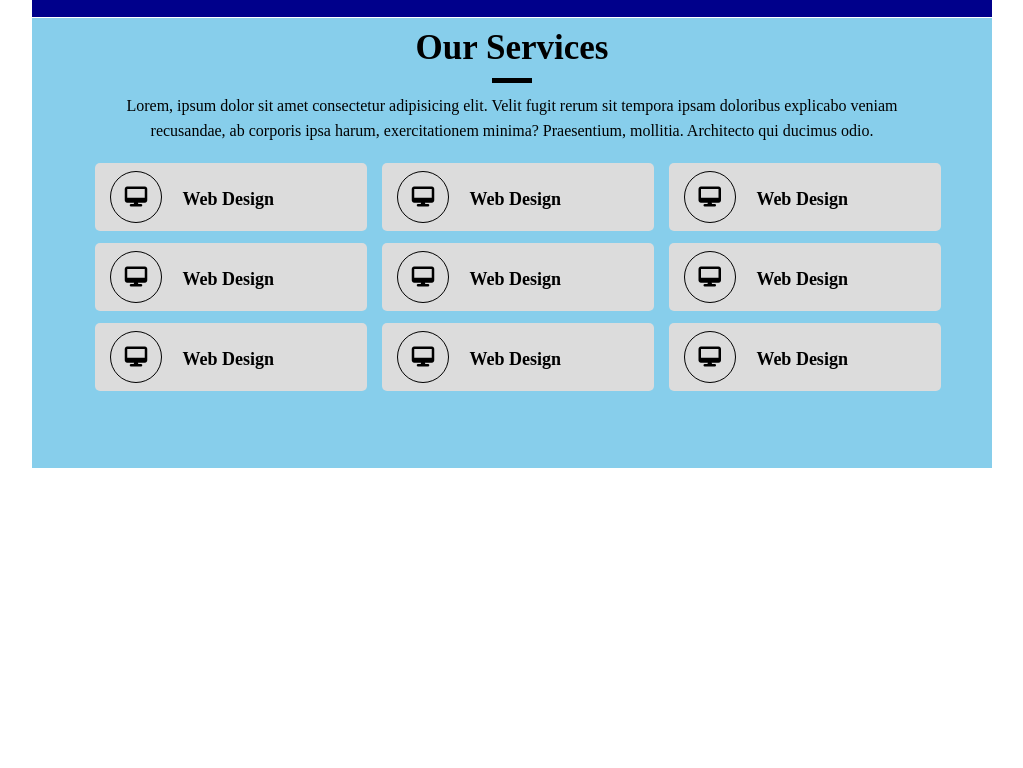
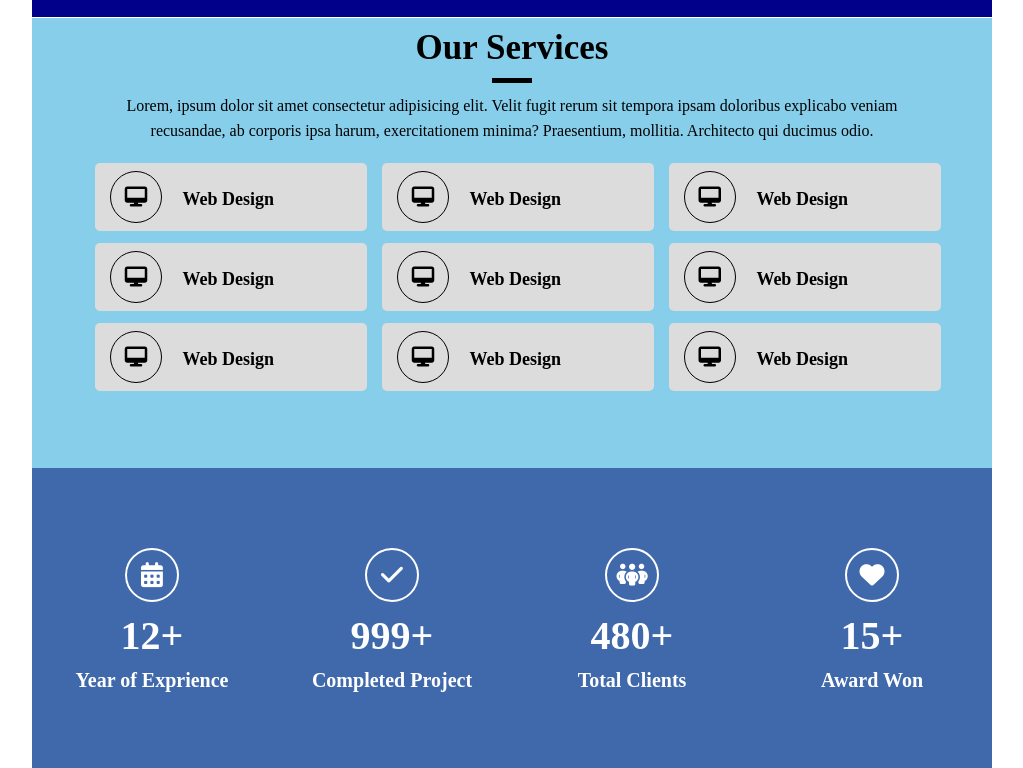
Before and after one commit to shafikcmt/btech2nd-template, a plain HTML site: page index.html in a window 1280 px wide. Shown: the part 1001-1769 px from the top of the page, without its empty margins (128-1151 px from the left). Before the commit the page ends 1469 px from the top, so only its background shows below. Drawn offline with Linux system fonts and the light colour scheme.

Commit message:
Row6 Is Completed

```diff
--- a/css/style.css
+++ b/css/style.css
@@ -204,9 +204,57 @@
     padding-top: 18px;
     color: #000;
 }
-.{}
-.{}
-.{}
+.service_bottom_item:hover{
+    background: black;
+    transition: 1s;
+}
+.service_bottom_item:hover .service_item_right h2{
+    color: #fff;
+    transition: 1s;
+
+}
+
+.service_bottom_item:hover .service_item_left i{
+    color: #fff;
+    border: 1px solid #fff;
+    transition: 1s;
+
+}
+
+/* Row5 CSS End */
 
 
-/* Row5 CSS End */
+/* Row6 CSS Start */
+.row6{
+    height: 300px;
+    width: 100%;
+    background: #4069AB;
+    color: #fff;
+}
+.counter-section{}
+.counter-item {
+    width: 240px;
+    float: left;
+    margin-top: 80px;
+    text-align: center;
+}
+.counter-item i {
+    border: 2px solid #fff;
+    height: 40px;
+    width: 40px;
+    border-radius: 100%;
+    line-height: 40px;
+    font-size: 25px;
+    padding: 5px;
+    margin-bottom: 10px;
+}
+.counter-item h1{
+    font-size: 40px;
+    padding-bottom: 10px;
+}
+.counter-item p{
+  font-size: 20px;
+  font-weight: bold;
+}
+
+/* Row6 CSS End */
--- a/index.html
+++ b/index.html
@@ -154,6 +154,32 @@
                 </div>
             </div>
         </div>
+        <!-- Row-6 Start -->
+        <div class="row6">
+            <div class="counter-section">
+                <div class="counter-item">
+                    <i class="fa-solid fa-calendar-days"></i>
+                    <h1>12+</h1>
+                    <p>Year of Exprience</p>
+                </div>
+                <div class="counter-item">
+                    <i class="fa-solid fa-check"></i>
+                    <h1>999+</h1>
+                    <p>Completed Project</p>
+                </div>
+                <div class="counter-item">
+                    <i class="fa-solid fa-people-group"></i>
+                    <h1>480+</h1>
+                    <p>Total Clients</p>
+                </div>
+                <div class="counter-item">
+                    <i class="fa-solid fa-heart"></i>
+                    <h1>15+</h1>
+                    <p>Award Won</p>
+                </div>
+            </div>
+        </div>
+        <!-- Row-6 End -->
 
     </div>
 </body>
```
